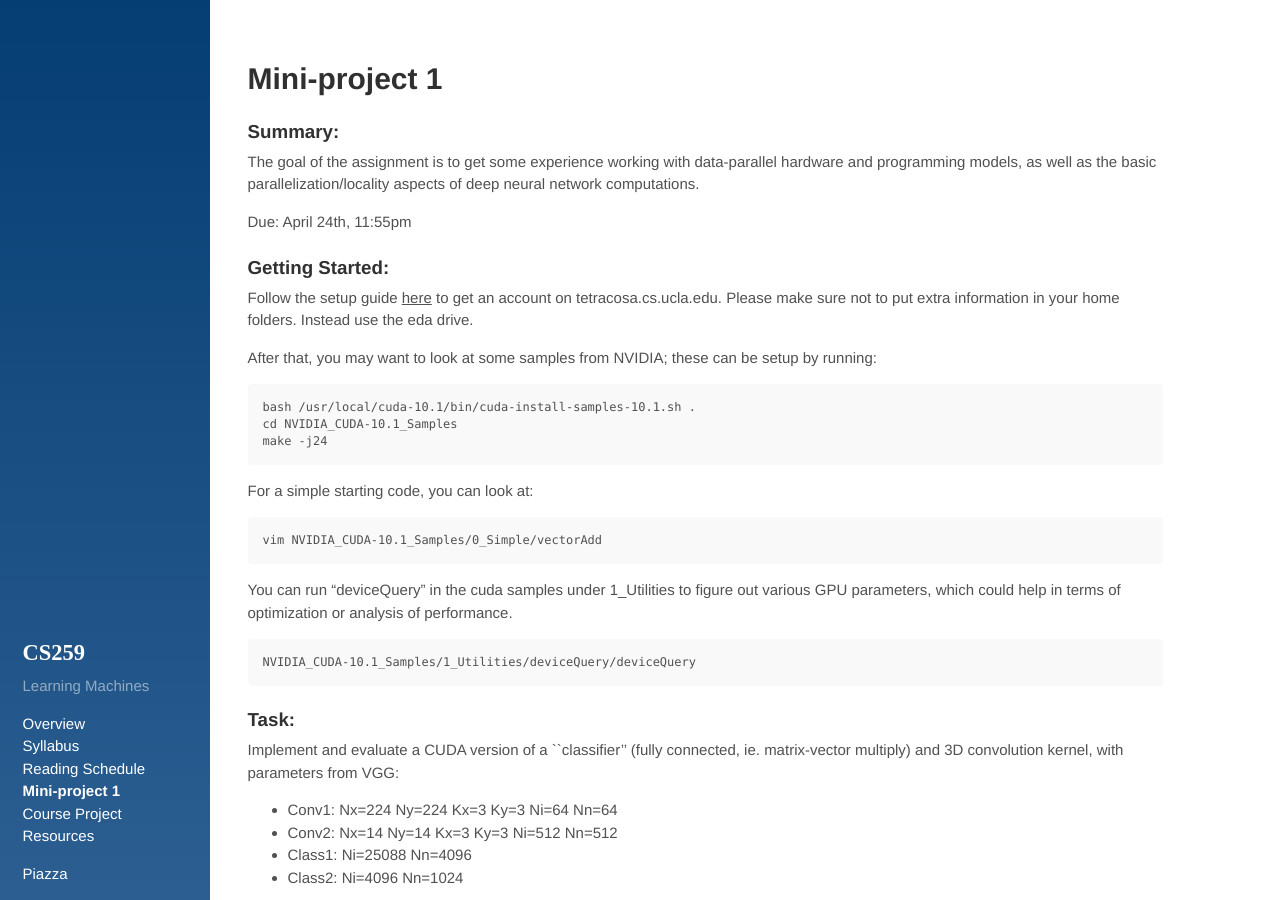
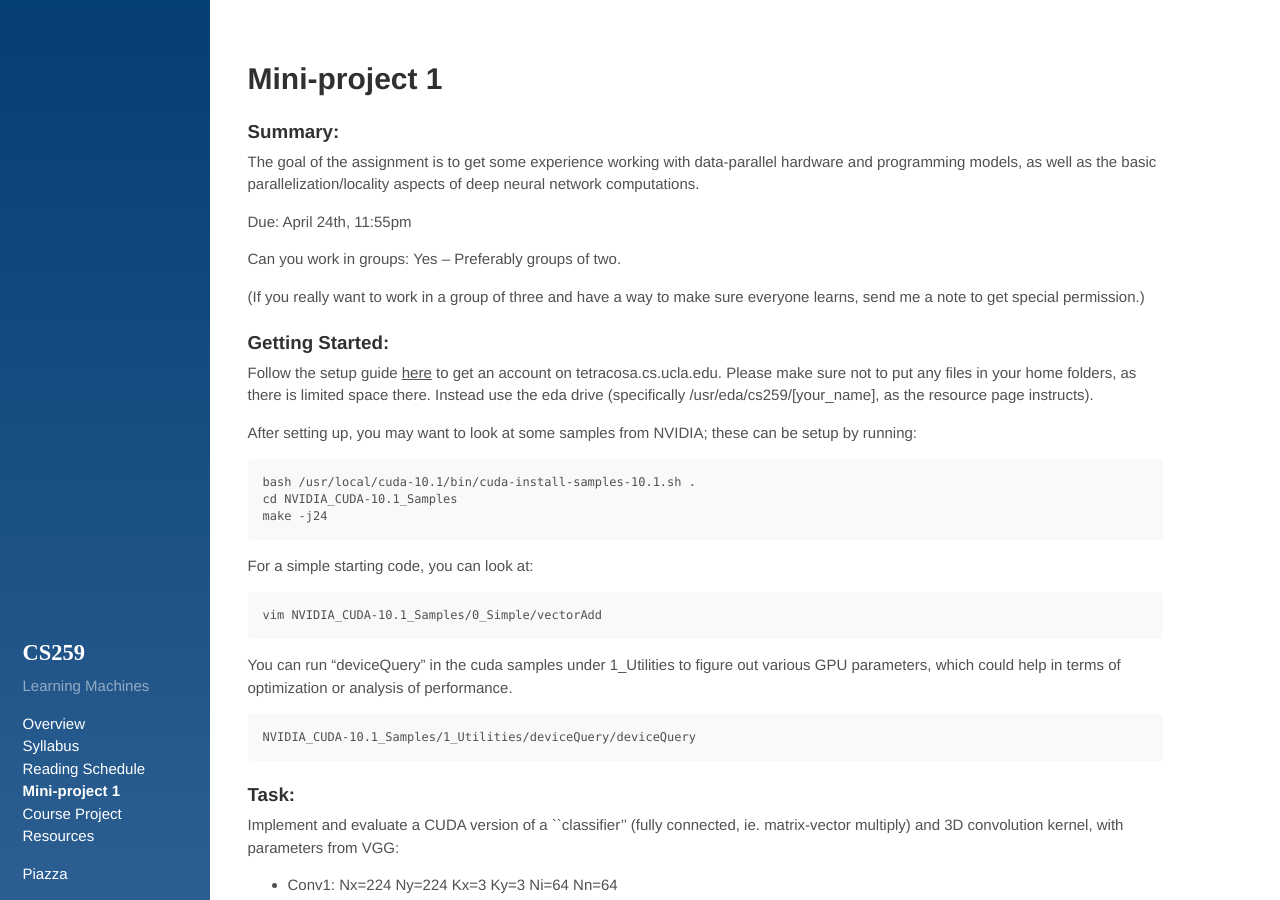
Before and after one commit to PolyArch/cs259, a Jekyll site: the page built from 03-miniproj-1.md, in a window 1280 px wide and 900 px high. Built offline with Jekyll 4.4.1, drawn with Linux system fonts in a browser that asks for light colours; some of the changed text lies outside the part shown.

Commit message:
miniproj

````diff
--- a/03-miniproj-1.md
+++ b/03-miniproj-1.md
@@ -8,11 +8,18 @@ The goal of the assignment is to get some experience working with data-parallel
 
 Due: April 24th, 11:55pm
 
+Can you work in groups: Yes -- Preferably groups of two.
+
+(If you really want to work in a group of three and have a way to make sure everyone learns, send me a note to get special permission.)
+
 ### Getting Started:
 
-Follow the setup guide [here]({{site.baseurl}}/09-resources/) to get an account on tetracosa.cs.ucla.edu.  Please make sure not to put extra information in your home folders.  Instead use the eda drive.
+Follow the setup guide [here]({{site.baseurl}}/09-resources/) to get an account
+on tetracosa.cs.ucla.edu.  Please make sure not to put any files in
+your home folders, as there is limited space there.  Instead use the eda drive
+(specifically  /usr/eda/cs259/[your\_name], as the resource page instructs).
 
-After that, you may want to look at some samples from NVIDIA; these can be setup by running:
+After setting up, you may want to look at some samples from NVIDIA; these can be setup by running:
 
 ```
 bash /usr/local/cuda-10.1/bin/cuda-install-samples-10.1.sh .
@@ -80,7 +87,7 @@ You may do the following:
 
 5. What optimizations did you find most useful/least useful?
 
-6. Paste the cuda kernel in the doc, don't worry if it's too long or ugly.
+6. Paste the cuda kernel in the doc. Don't worry if it's too long or ugly.
 
 ### How to turn in:
 
````
